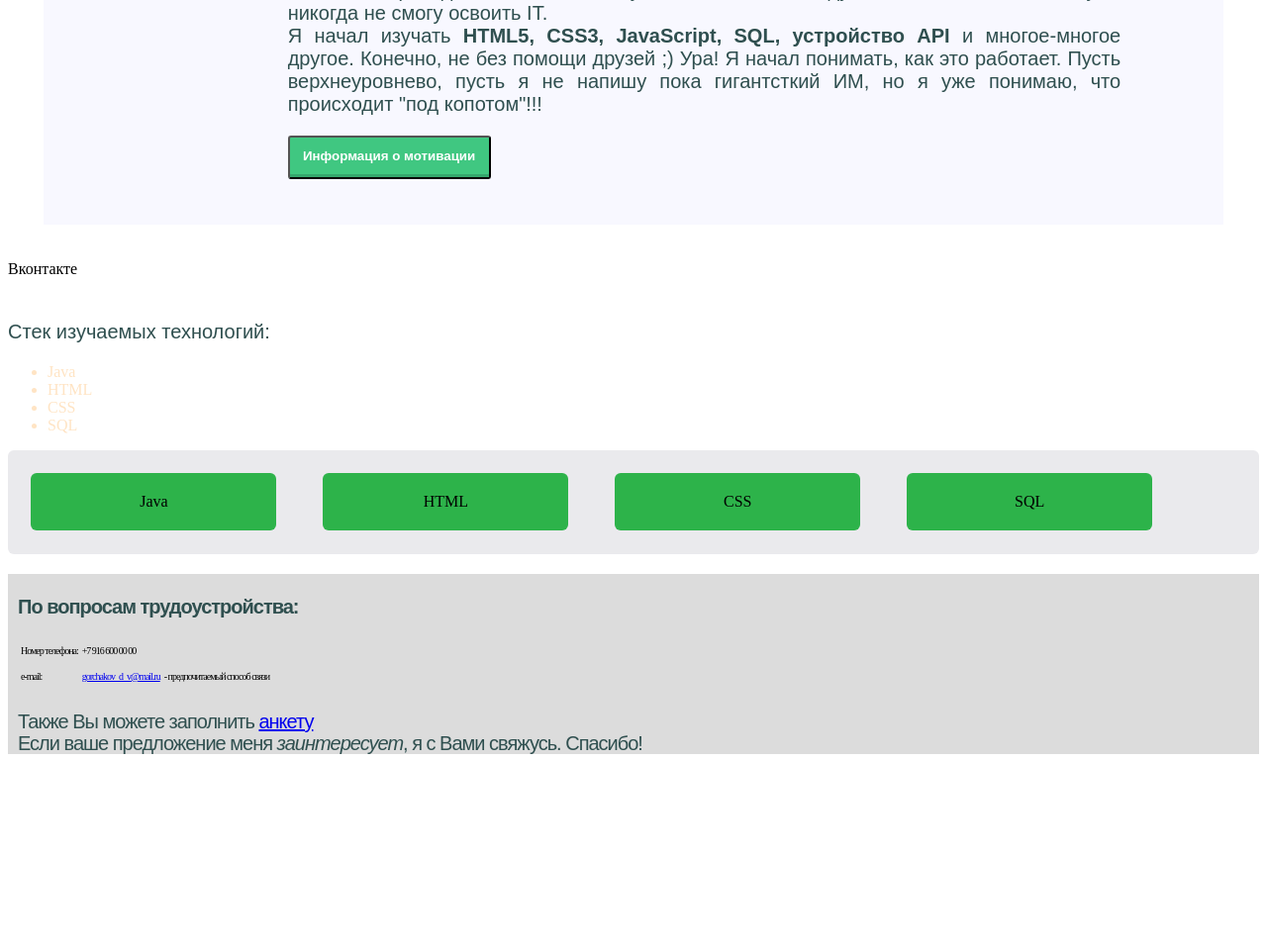
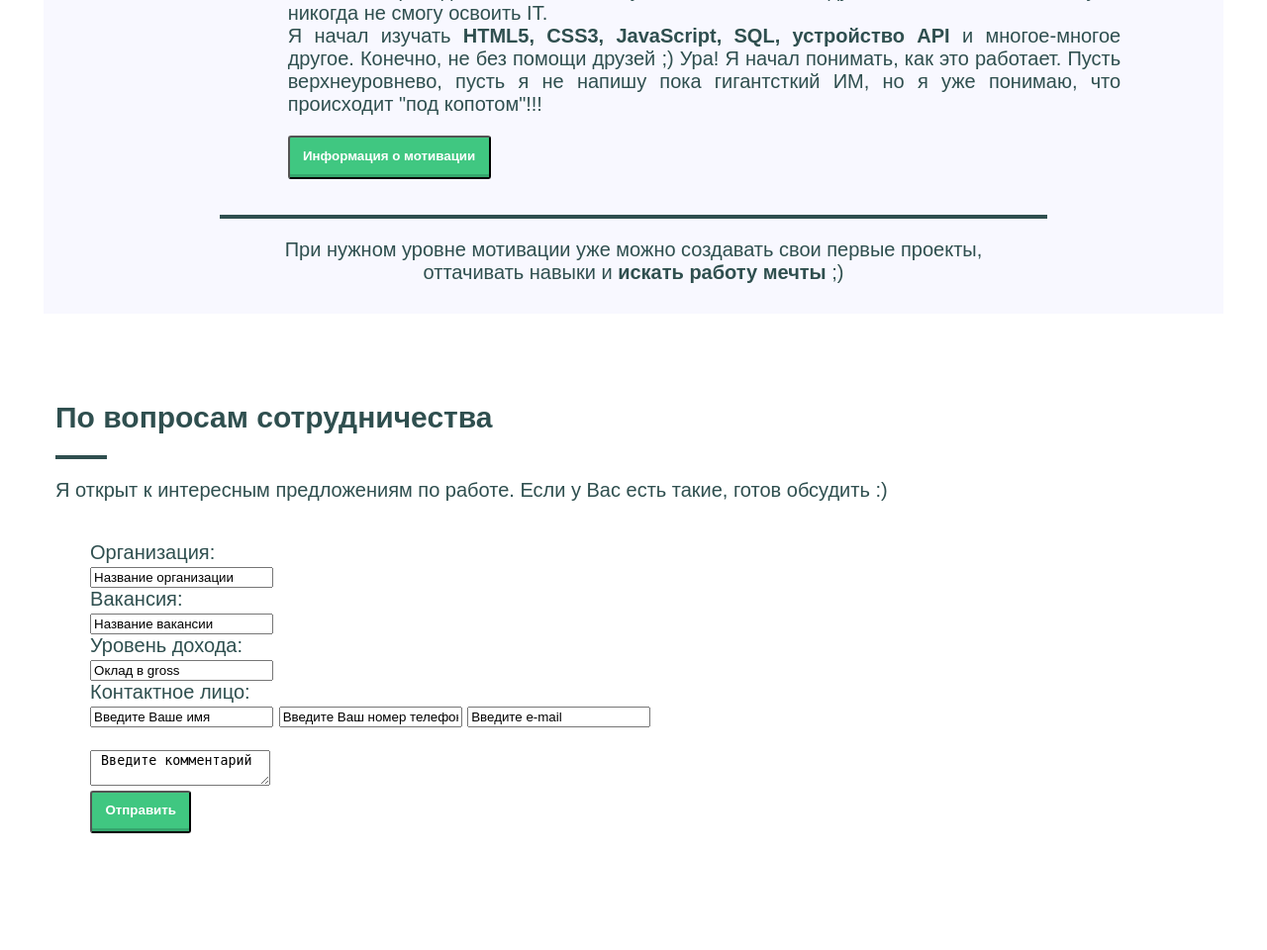
Before and after one commit to DGorchakov/dgorchakov.github.io, a PHP site: page /anketa.html in a window 1280 px wide. Shown: the part 2895-3855 px from the top of the page at 99% size. Before the commit the page ends 3657 px from the top, so only its background shows below. Run offline with PHP 8.4, Linux system fonts and the light colour scheme.

Commit message:
Add files via upload

```diff
--- a/anketa.html
+++ b/anketa.html
@@ -127,55 +127,42 @@
       Информация о мотивации
     </button></p>
 	</figure>
-
-	</div
-
-
-
-
-
-	Моя страничка <a href="https://vk.com/demetrius_g">Вконтакте</a>
-	</p>
-	<p> <br>Стек изучаемых технологий: <br>
-		<ul>
-		<li> Java </li>
-		<li> HTML </li>
-		<li> CSS </li>
-		<li> SQL </li>
-		</ul>
-
-
-	<!-- Блочные элементы, див не влияет на html -->
-	<div class="box-set">
-  <figure class="box">Java</figure>
-  <figure class="box">HTML</figure>
-  <figure class="box">CSS</figure>
-   <figure class="box">SQL</figure>
-</div>
-
+	<hr class ="stepp" align="center" size="4px" color="DarkSlateGray">
+	<figure>
+	<p align="center"> При нужном уровне мотивации уже можно создавать свои первые проекты, <br> оттачивать навыки и <strong>искать работу мечты</strong> ;)
 	</p>
 
-	</main>
+	</figure>
 
-	<footer>
-	<p> <br> <strong> По вопросам трудоустройства: </strong> <br> </p>
-	<table>
-  <tr>
-    <td>Номер телефона: </td>
-    <td> +7 916 600 00 00 </td>
-  </tr>
-  <tr>
-    <td>e-mail: </td>
-    <td> <a href="gorchakov_d_v@mail.ru?subject=Очень интересное предложение о работе">gorchakov_d_v@mail.ru</a></td>
-	<td> - предпочитаемый способ связи </td>
-  </tr>
+	</div>
 
-</table>
+	<div class="part">
+	<figure class="smth">
+	<h2 class="final"> По вопросам сотрудничества </h2>
+	<hr align="left" size="4px" color="DarkSlateGray">
+	<p> Я открыт к интересным предложениям по работе. Если у Вас есть такие, готов обсудить :) </p>
 
-	<p> Также Вы можете заполнить <a href="rabota.html"> анкету </a> <br>
-Если ваше предложение меня <em>заинтересует</em>, я с Вами свяжусь. Спасибо!
-	</p>
+	<form action="workpermision" method="POST">
+	 <label> Организация: </label> <br>
+    <input type="text" name="org_name" value = "Название организации"><br>
+	<label>Вакансия: </label><br>
+	<input type="text" name="motivation" value="Название вакансии"><br>
+	<label>Уровень дохода: </label><br>
+    <input type="text" name="org_name" value = "Оклад в gross"><br>
+	 <label>Контактное лицо: </label><br>
+	 <input type="text" name="org_name" value = "Введите Ваше имя">
+	 <input type="text" name="org_name" value = "Введите Ваш номер телефона">
+	 <input type="email" name="email" value="Введите e-mail"> <br>
+	<br>
+	  <textarea> Введите комментарий </textarea> <br>
 
-	</footer>
-    </body>
+	 <button type="submit">
+      Отправить
+    </button></p>
+  </p>
+		</form>
+	</figure>
+	</div>
+		</main>
+	    </body>
 </html>
--- a/style.css
+++ b/style.css
@@ -14,6 +14,23 @@ h2 {
 	font-weight: bold
 
 
+}
+
+
+.smth {
+	padding: 20px 0;
+
+	overflow: auto;
+	margin: 0% 1%;
+	color: DarkSlateGray;
+	font-size: 20px;
+	font-family:Arial
+
+}
+
+form {
+	margin: 1% 3%;
+	padding: 20px 0;
 }
 
 .myname {
@@ -54,7 +71,6 @@ text-align: justify;
 }
 hr.stepp {
 	width: 70%;
-	align: center;
 }
 
 hr {
```
